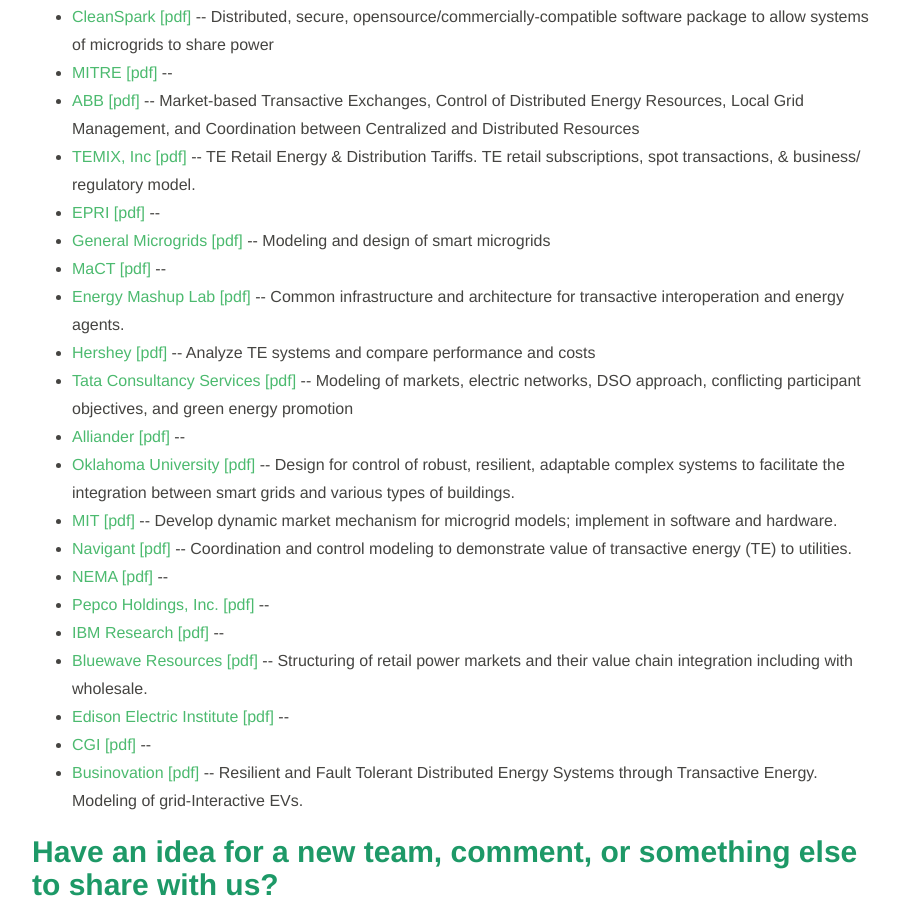
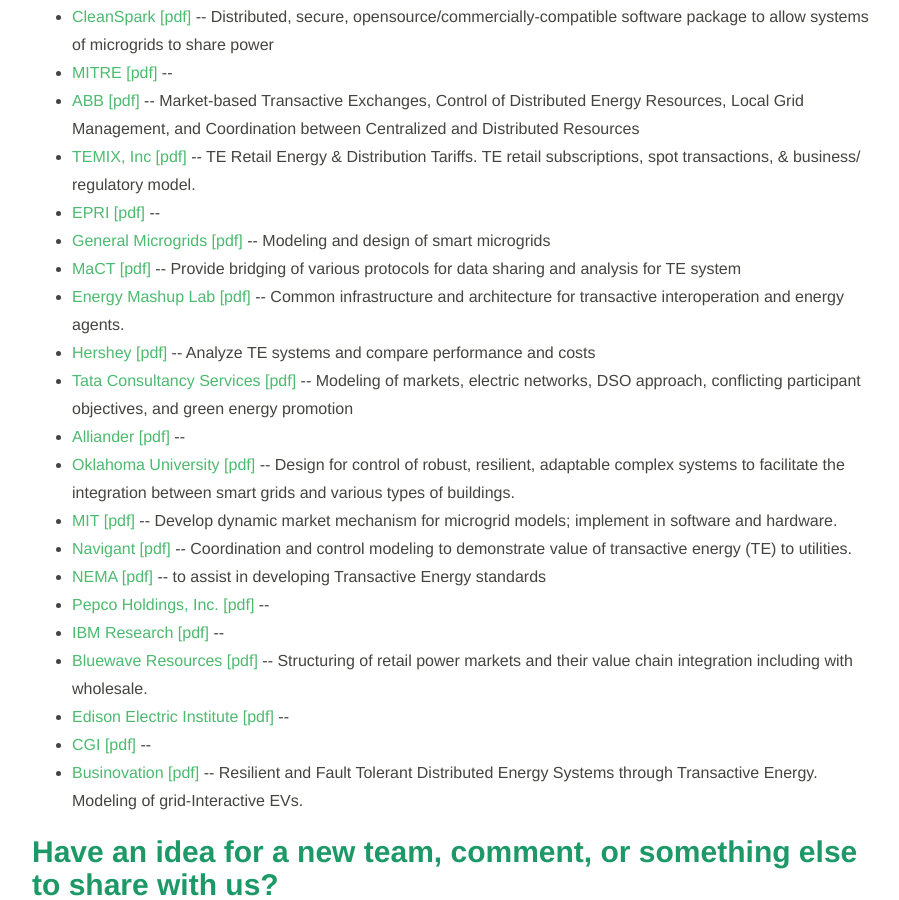
Before and after one commit to usnistgov/TEChallenge, a Jekyll site: the page built from community/index.md, in a window 1280 px wide and 900 px high, scrolled down 1999 px. Shown: the whole window, without its empty margins (38-937 px from the left). Built offline with Jekyll 4.4.1, drawn with Linux system fonts in a browser that asks for light colours.

Commit message:
added partner info

```diff
--- a/_data/partners.yml
+++ b/_data/partners.yml
@@ -63,10 +63,10 @@
   SummaryofInterest: Modeling and design of smart microgrids
   introdoc-url: "./Partner_intros/General_microgrids.pdf"
 - name: "MaCT"
-  url: ""
+  url: "http://www.mact-usa.com/"
   type: company
-  SummaryofInterest:
-  introdoc-url: ""
+  SummaryofInterest: Provide bridging of various protocols for data sharing and analysis for TE system
+  introdoc-url: "./Partner_intros/MaCT_USA.pdf"
 - name: "Energy Mashup Lab"
   url: "http://www.theenergymashuplab.org/"
   type: company
@@ -103,10 +103,10 @@
   SummaryofInterest: Coordination and control modeling to demonstrate value of transactive energy (TE) to utilities.
   introdoc-url: "./Partner_intros/Navigant.pdf"
 - name: "NEMA"
-  url: ""
+  url: "http://www.nema.org/news/Lists/ElectroIndustryMagazine/Attachments/42/EI_June14.pdf"
   type: company
-  SummaryofInterest:
-  introdoc-url: ""
+  SummaryofInterest: to assist in developing Transactive Energy standards
+  introdoc-url: "./Partner_intros/NEMA.pdf"
 - name: "Pepco Holdings, Inc."
   url: ""
   type: company
```
Also changed, not shown: 2 other files.
